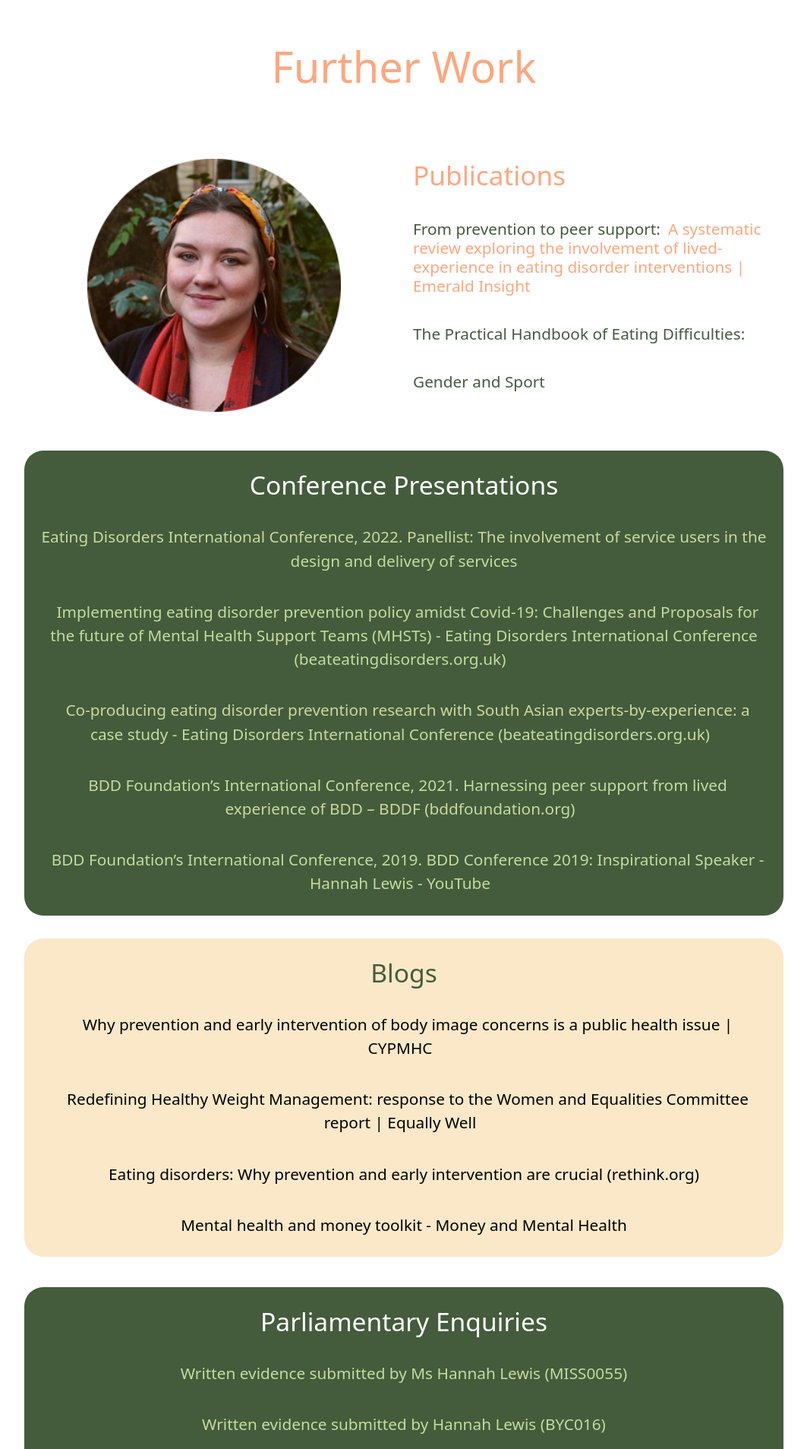
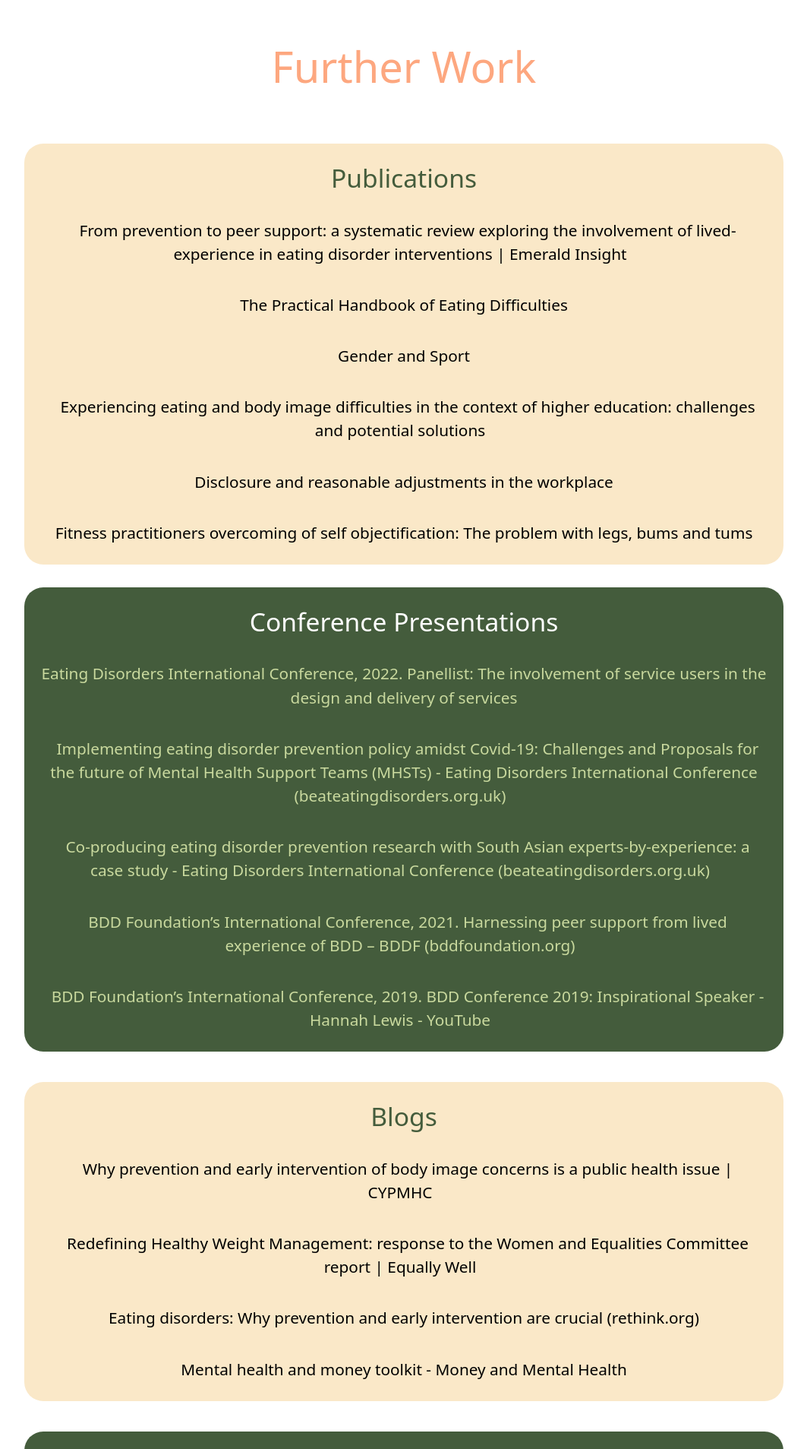
Before and after one commit to davidr49/body-image-study, a Flask app: page /further_work in a window 1280 px wide. Shown: the part 56-1963 px from the top of the page at 76% size, without its empty margins (108-1171 px from the left). Run offline with Flask 2, Linux system fonts and the light colour scheme; some libraries are stand-ins or nearby versions.

Commit message:
Further Work page changes. Image removed and publications placed in box

```diff
--- a/templates/further-work.html
+++ b/templates/further-work.html
@@ -60,33 +60,27 @@
 
 <h1 class='about-title' style='padding-top:110px;'>Further Work</h1>
 
-<div class="container-lg about-main style='padding-top:40px'">
-  <div class="row">
 
-
-<div class="col-lg-6">
-<img src="static/team-photos/hannah-lewis-circular.png" alt="" class='about-image'>
-
-</div>
-
-<div class="col-lg-6">
-  <h1 class='about-item' style='font-size:2.2rem; color:#FDA77F'>Publications</h1>
-  <h1 class='about-item' style='font-size:1.3rem;'>From prevention to peer support:<a href="https://www.emerald.com/insight/content/doi/10.1108/MHRJ-04-2021-0033/full/html" class='pubs-link' style='font-size:1.3rem;'>A systematic review exploring the involvement of lived-experience in eating disorder interventions | Emerald Insight</a></h1>
-
-
-<h1 class='about-item' style='font-size:1.3rem; color:#445C3C;'>The Practical Handbook of Eating Difficulties:</h1>
-
-<h1 class='about-item' style='font-size:1.3rem; color:#445C3C;'>Gender and Sport</h1>
-
-</div>
-
-
-</div>
-</div>
 
 
     <section style='min-height:0; padding-bottom:10px; padding-top:40px; padding-left:20px; padding-right:20px'>
+<div class="container further-container further-container2">
+      <div class="further-content2 further-content">
+<h1>Publications</h1>
+<p><a href='https://www.emerald.com/insight/content/doi/10.1108/MHRJ-04-2021-0033/full/html'>From prevention to peer support: a systematic review exploring the involvement of lived-experience in eating disorder interventions | Emerald Insight
+</a></p>
+<p>The Practical Handbook of Eating Difficulties</p>
+<p>Gender and Sport</p>
+<p><a href='https://www.researchgate.net/publication/364714754_Experiencing_eating_and_body_image_difficulties_in_the_context_of_higher_education_challenges_and_potential_solutions'>Experiencing eating and body image difficulties in the context of higher education: challenges and potential solutions
+</a></p>
+<p><a href='https://www.researchgate.net/publication/364714658_Disclosure_and_reasonable_adjustments_in_the_workplace'>Disclosure and reasonable adjustments in the workplace</a></p>
+<p><a href='https://www.researchgate.net/publication/364714621_Fitness_practitioners_overcoming_of_self_objectification_The_problem_with_legs_bums_and_tums'>Fitness practitioners overcoming of self objectification: The problem with legs, bums and tums</a></p>
+</div>
+</div>
+    </section>
 
+
+<section style='min-height:0; padding:20px;'>
 
 <div class="container further-container1 further-container">
 <div class="further-content1 further-content">
@@ -95,7 +89,7 @@
   <p>Eating Disorders International Conference, 2022. Panellist: The involvement of service users in the design and delivery of services</p>
   <p><a href="https://edic.beateatingdisorders.org.uk/conference/workshops/implementing-eating-disorder-prevention-policy-amidst-covid-19-challenges-and-proposals-for-the-future-of-mental-health-support-teams-mhsts/">Implementing eating disorder prevention policy amidst Covid-19: Challenges and Proposals for the future of Mental Health Support Teams (MHSTs) - Eating Disorders International Conference (beateatingdisorders.org.uk)</a></p>
 
-<p><a href="https://edic.beateatingdisorders.org.uk/conference/short-papers/co-producing-eating-disorder-prevention-research-with-south-asian-experts-by-experience-a-case-study/">Co-producing eating disorder prevention research with South Asian experts-by-experience: a case study - Eating Disorders International Conference (beateatingdisorders.org.uk)</a></p>
+<p><a href="https://www.researchgate.net/publication/355187706_Co-producing_eating_disorder_prevention_research_with_South_Asian_experts-by-experience">Co-producing eating disorder prevention research with South Asian experts-by-experience: a case study - Eating Disorders International Conference (beateatingdisorders.org.uk)</a></p>
 <p><a href="https://bddfoundation.org/harnessing-peer-support/">
 BDD Foundation’s International Conference, 2021. Harnessing peer support from lived experience of BDD – BDDF (bddfoundation.org)
 </a></p>
```
